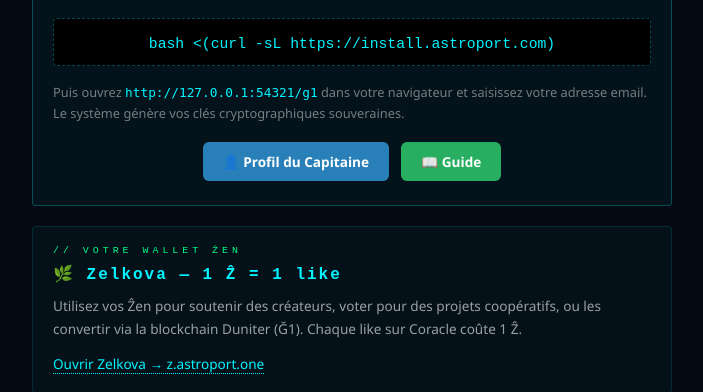
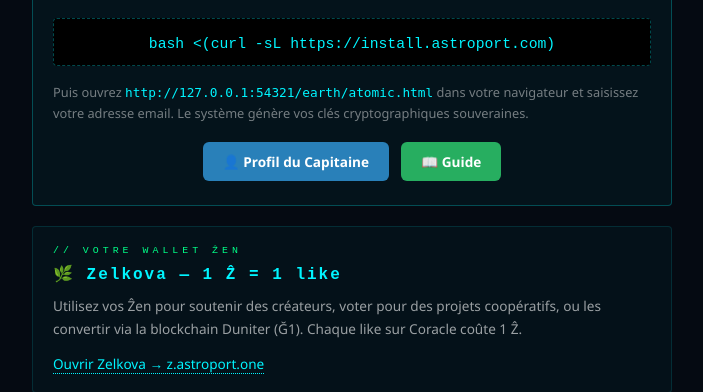
Before and after one commit to papiche/OC2UPlanet, a Python web app: template templates/invitation_locataire.html in a window 1280 px wide. Shown: the part 447-839 px from the top of the page, without its empty margins (288-991 px from the left). Run offline with Jinja, Linux system fonts and the light colour scheme; the template is opened without the code that fills it, so the values that code supplies are empty.

Commit message:
<!-- MERCI ADHÉRENT -->

```diff
--- a/templates/invitation_locataire.html
+++ b/templates/invitation_locataire.html
@@ -43,7 +43,7 @@
       </code>
     </div>
     <p style="color:rgba(255,255,255,0.45);font-size:0.8rem;margin:0 0 14px;line-height:1.6;">
-      Puis ouvrez <code style="color:#00f5ff;">http://127.0.0.1:54321/g1</code> dans votre navigateur
+      Puis ouvrez <code style="color:#00f5ff;">http://127.0.0.1:54321/earth/atomic.html</code> dans votre navigateur
       et saisissez votre adresse email. Le système génère vos clés cryptographiques souveraines.
     </p>
     <div style="text-align:center;">
```
